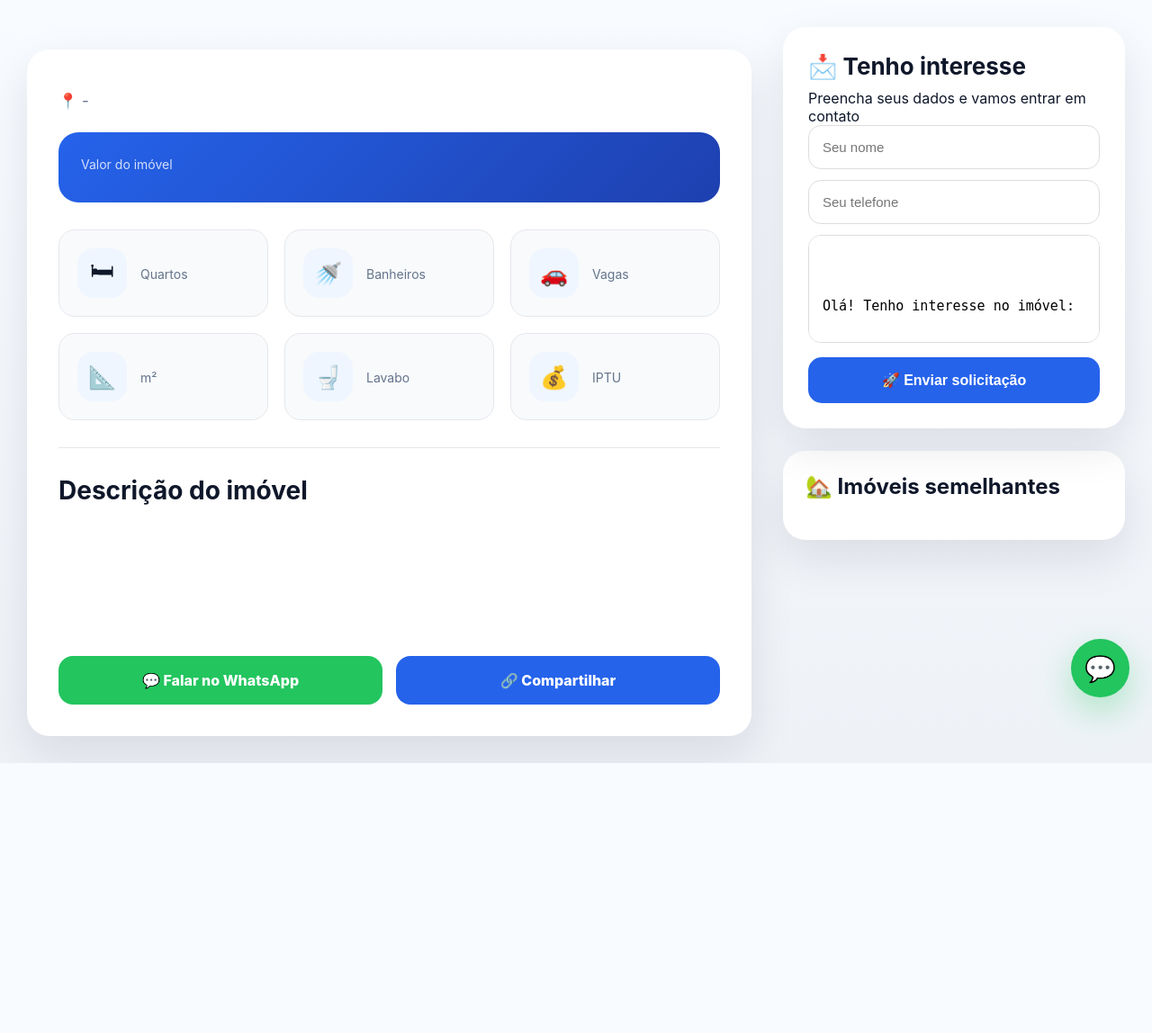
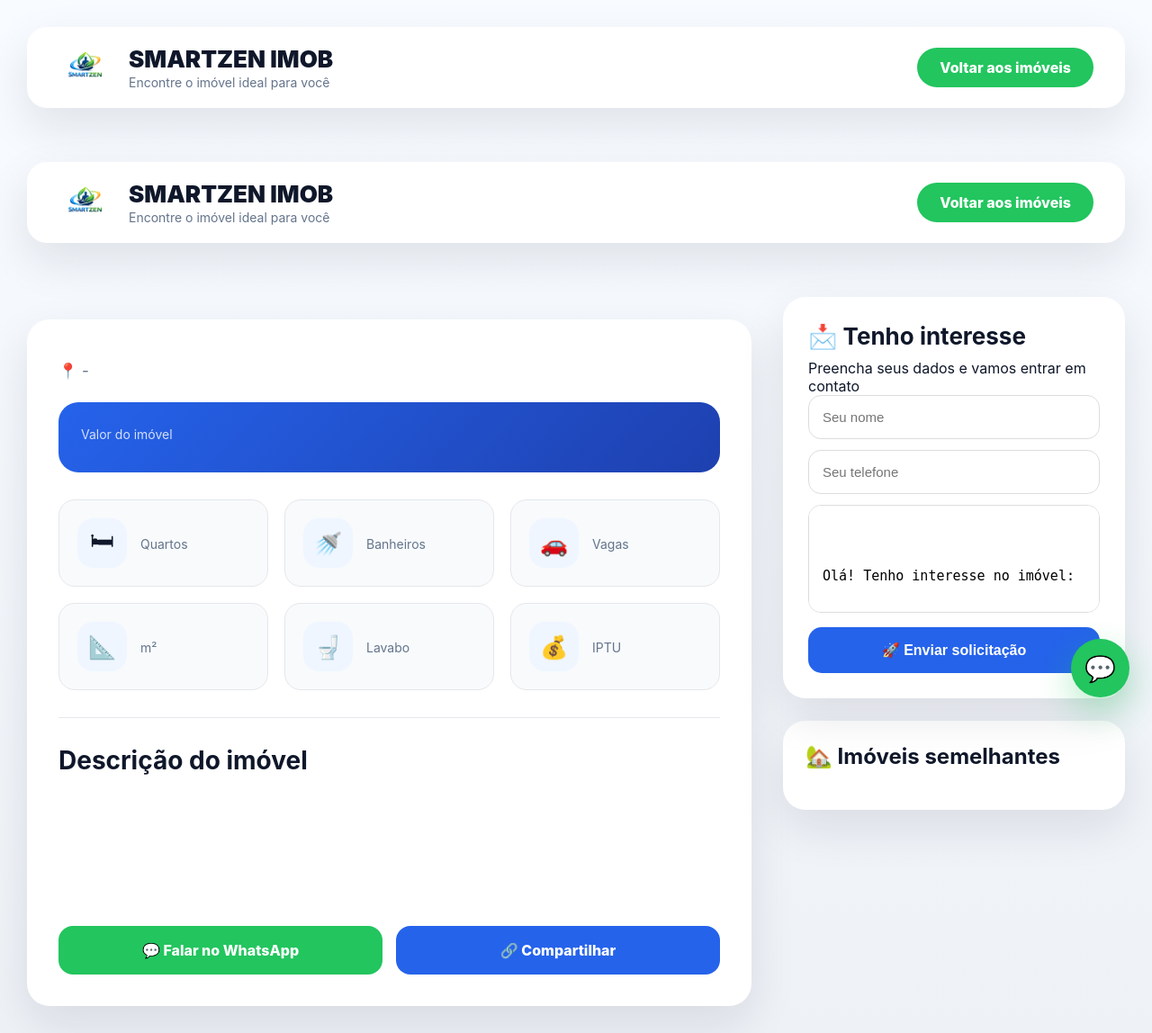
Before and after one commit to jwmister21/smartimob, a Flask app: template templates/informa_imovel.html in a window 1280 px wide. Shown: the whole page at 90% size. Before the commit the page ends 848 px from the top, so only its background shows below. Run offline with Flask 3, Linux system fonts and the light colour scheme; the template is opened without the code that fills it, so the values that code supplies are empty; data comes from the database, SQL or seed files in the repository; parts of the project's set-up code (start-up, migrations or seed data) failed here and were passed over.

Commit message:
Update informa_imovel.html

```diff
--- a/templates/informa_imovel.html
+++ b/templates/informa_imovel.html
@@ -1312,6 +1312,129 @@ bottom:90px;
 
 
 }
+   /* HEADER DO SITE */
+
+
+.topo-site{
+
+grid-column:1/-1;
+
+height:90px;
+
+background:white;
+
+display:flex;
+
+align-items:center;
+
+justify-content:space-between;
+
+padding:0 35px;
+
+border-radius:22px;
+
+box-shadow:var(--shadow);
+
+margin-bottom:25px;
+
+}
+
+
+
+.marca{
+
+display:flex;
+
+align-items:center;
+
+gap:18px;
+
+}
+
+
+
+.logo{
+
+height:60px;
+
+width:auto;
+
+}
+
+
+
+.marca h1{
+
+font-size:26px;
+
+font-weight:900;
+
+margin:0;
+
+}
+
+
+
+.marca span{
+
+color:#64748b;
+
+font-size:14px;
+
+}
+
+
+
+.acoes a{
+
+background:#22c55e;
+
+color:white;
+
+padding:12px 25px;
+
+border-radius:30px;
+
+font-weight:800;
+
+}
+
+
+
+@media(max-width:700px){
+
+
+.topo-site{
+
+height:auto;
+
+padding:20px;
+
+}
+
+
+.logo{
+
+height:45px;
+
+}
+
+
+.marca h1{
+
+font-size:18px;
+
+}
+
+
+.acoes{
+
+display:none;
+
+}
+
+
+}
 
 
 </style>
@@ -1323,7 +1446,133 @@ bottom:90px;
 
 <div class="container">
 
-
+<!-- HEADER SITE -->
+
+<header class="topo-site">
+
+
+<div class="marca">
+
+
+{% if empresa.logo %}
+
+<img
+src="{{ empresa.logo }}"
+class="logo">
+
+{% else %}
+
+<img
+src="/static/logo_smartzen.png"
+class="logo">
+
+{% endif %}
+
+
+
+
+<div>
+
+
+<h1>
+
+{{ empresa.nome_imobiliaria or "SMARTZEN IMOB" }}
+
+</h1>
+
+
+<span>
+
+Encontre o imóvel ideal para você
+
+</span>
+
+
+</div>
+
+
+</div>
+
+
+
+
+<div class="acoes">
+
+
+<a href="/">
+
+Voltar aos imóveis
+
+</a>
+
+
+</div>
+
+
+</header><!-- HEADER SITE -->
+
+<header class="topo-site">
+
+
+<div class="marca">
+
+
+{% if empresa.logo %}
+
+<img
+src="{{ empresa.logo }}"
+class="logo">
+
+{% else %}
+
+<img
+src="/static/logo_smartzen.png"
+class="logo">
+
+{% endif %}
+
+
+
+
+<div>
+
+
+<h1>
+
+{{ empresa.nome_imobiliaria or "SMARTZEN IMOB" }}
+
+</h1>
+
+
+<span>
+
+Encontre o imóvel ideal para você
+
+</span>
+
+
+</div>
+
+
+</div>
+
+
+
+
+<div class="acoes">
+
+
+<a href="/">
+
+Voltar aos imóveis
+
+</a>
+
+
+</div>
+
+
+</header>
 <!-- ==========================
      LADO ESQUERDO
 ========================== -->
```
